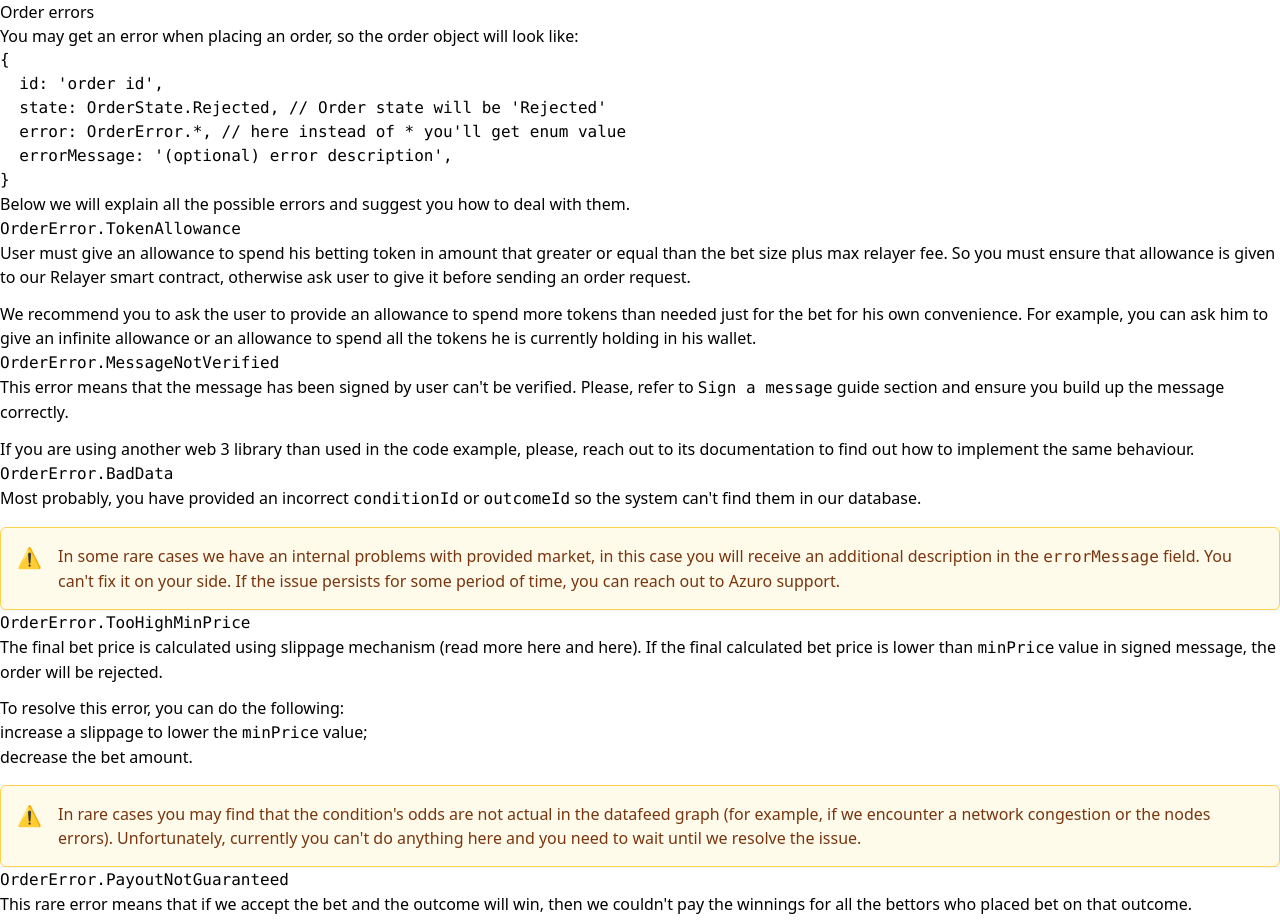
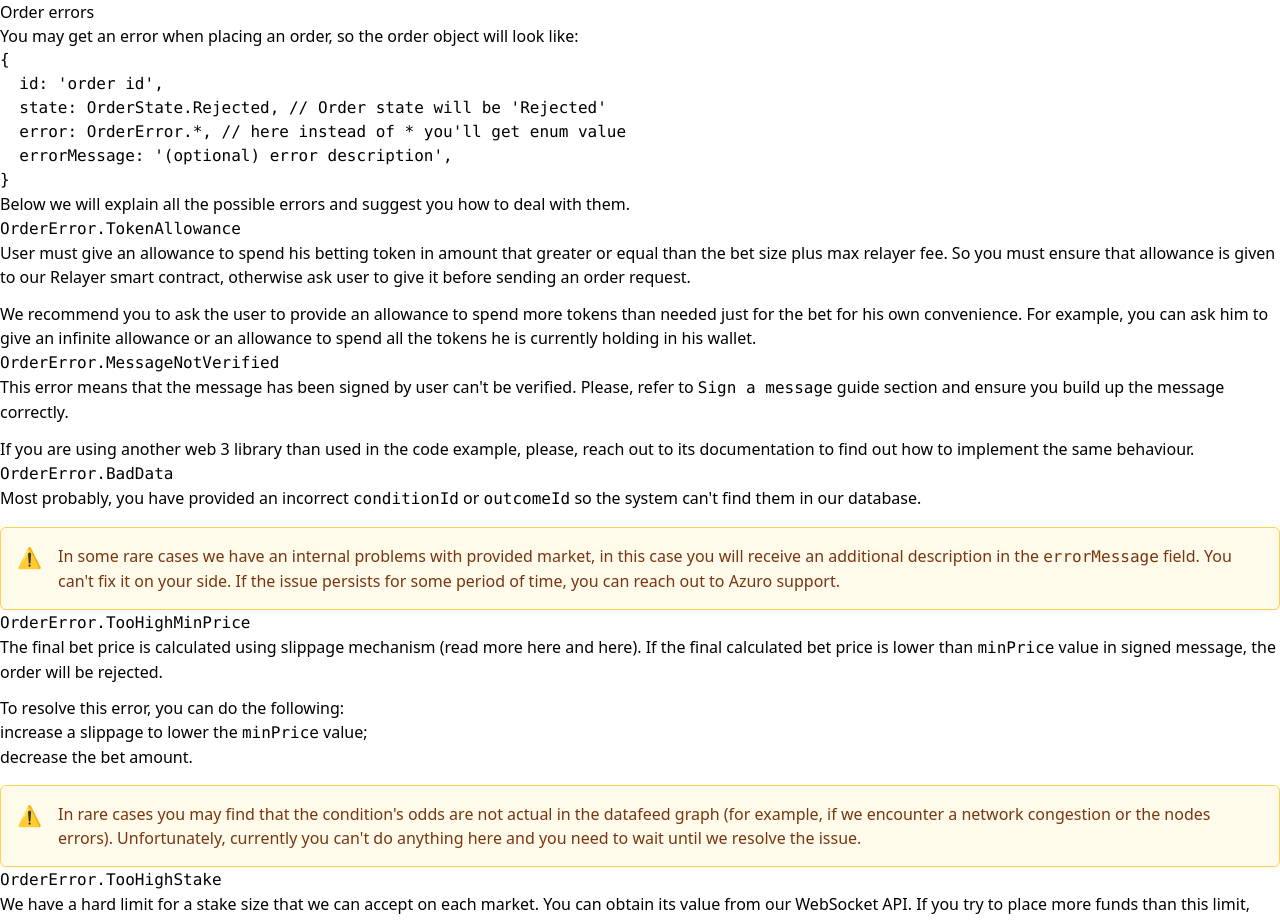
Before and after one commit to Azuro-protocol/gem-docs, a Next.js app: page /guides/advanced/live/errors in a window 1280 px wide. Shown: the top 920 px of the page. Built offline with nearby package versions, Linux system fonts and the light colour scheme.

Commit message:
Added `TooHighStake` error description

```diff
--- a/pages/guides/advanced/live/errors.mdx
+++ b/pages/guides/advanced/live/errors.mdx
@@ -59,6 +59,12 @@ To resolve this error, you can do the following:
   Unfortunately, currently you can't do anything here and you need to wait until we resolve the issue.
 </Callout>
 
+### `OrderError.TooHighStake`
+
+We have a hard limit for a stake size that we can accept on each market.
+You can obtain its value from our [WebSocket API](/guides/advanced/live/data-retrieval#get-realtime-markets-updates).
+If you try to place more funds than this limit, you will get this error, and you'll need to decrease the amount.
+
 ### `OrderError.PayoutNotGuaranteed`
 
 This rare error means that if we accept the bet and the outcome will win,
```
